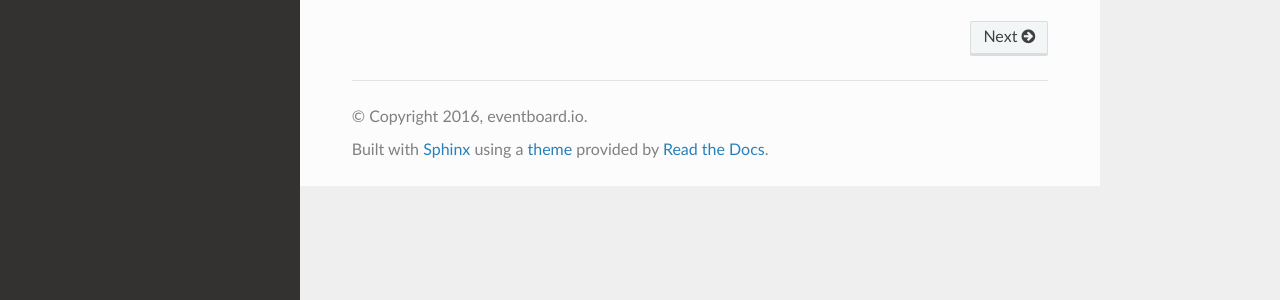
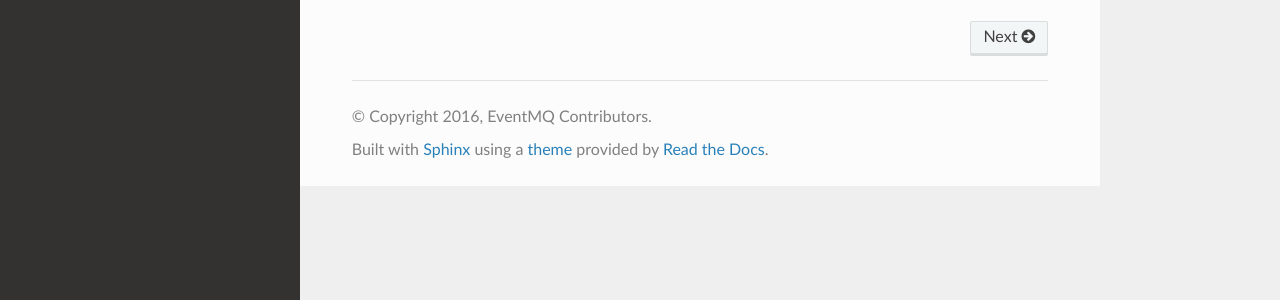
Before and after one commit to eventmq/eventmq, a Sphinx documentation site: the page built from docs/index.rst, in a window 1280 px wide. Shown: the part 531-831 px from the top of the page. Built offline with Sphinx 7.4.7 and the Read the Docs theme 2.0.0, drawn with Linux system fonts in a browser that asks for light colours.

Commit message:
Update copyright to eventmq contributors in docs

```diff
--- a/docs/conf.py
+++ b/docs/conf.py
@@ -53,7 +53,7 @@ master_doc = 'index'
 
 # General information about the project.
 project = u'EventMQ'
-copyright = u'2016, eventboard.io'
+copyright = u'2016, EventMQ Contributors'
 author = u'EventMQ Contributors'
 
 # The version info for the project you're documenting, acts as replacement for
@@ -229,7 +229,7 @@ latex_elements = {
 #  author, documentclass [howto, manual, or own class]).
 latex_documents = [
   (master_doc, 'EventMQ.tex', u'EventMQ Documentation',
-   u'eventboard.io', 'manual'),
+   u'EventMQ', 'manual'),
 ]
 
 # The name of an image file (relative to this directory) to place at the top of
```
